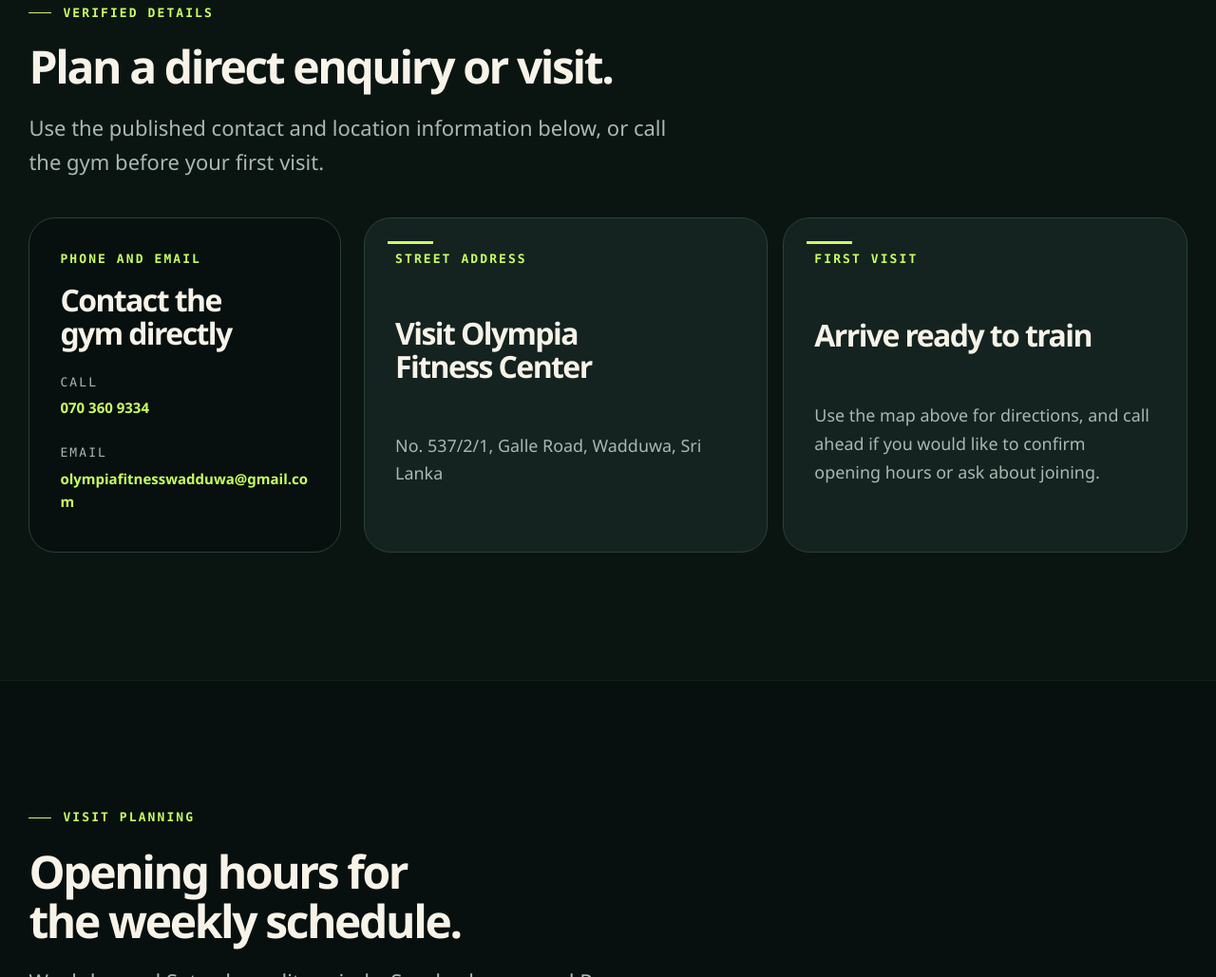
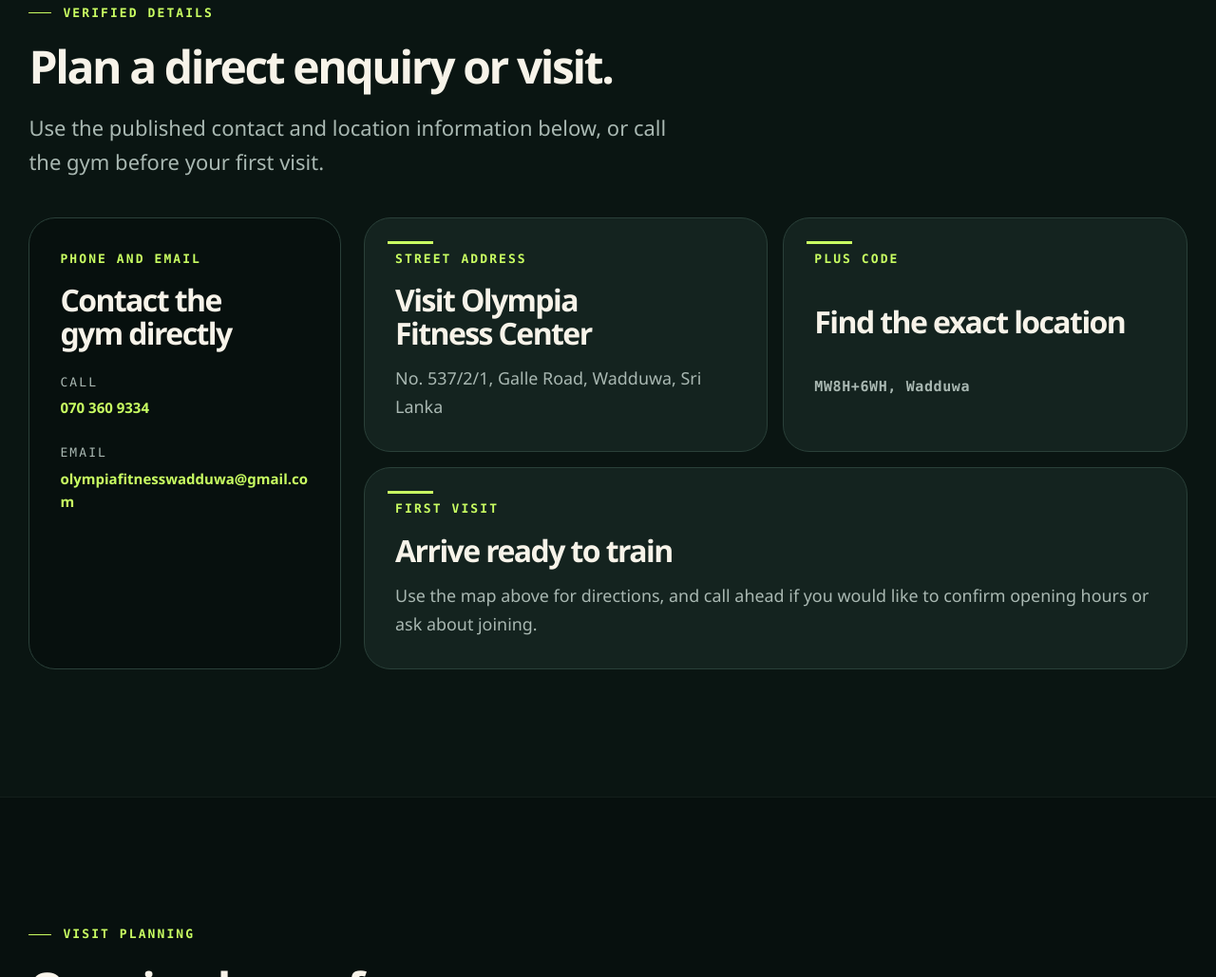
Before and after one commit to Sankalpa-KMCP/olympia-fitness-center, an Astro site: page /contact in a window 1280 px wide. Shown: the part 2996-4025 px from the top of the page at 95% size. Built offline with nearby package versions, Linux system fonts and the light colour scheme; Astro itself is replaced by a stand-in of ours.

Commit message:
feat(contact): surface Plus Code in visit details

```diff
--- a/src/components/contact/VisitDetails.astro
+++ b/src/components/contact/VisitDetails.astro
@@ -11,6 +11,12 @@ import { businessAddress, businessIdentity } from "../../data/business";
         businessAddress.country
       }
     </address>
+  </article>
+
+  <article aria-labelledby="plus-code-heading">
+    <p>Plus Code</p>
+    <h3 id="plus-code-heading">Find the exact location</h3>
+    <span class="visit-details__plus-code">{businessAddress.plusCode}</span>
   </article>
 
   <article aria-labelledby="arrival-heading">
@@ -69,6 +75,13 @@ import { businessAddress, businessIdentity } from "../../data/business";
     font-style: normal;
   }
 
+  .visit-details__plus-code {
+    font-family: var(--font-mono);
+    font-size: var(--text-sm);
+    font-weight: 700;
+    letter-spacing: 0.04em;
+  }
+
   @media (min-width: 48rem) {
     .visit-details {
       grid-template-columns: repeat(2, minmax(0, 1fr));
@@ -77,5 +90,9 @@ import { businessAddress, businessIdentity } from "../../data/business";
     .visit-details article {
       padding: var(--space-8);
     }
+
+    .visit-details article:last-child {
+      grid-column: 1 / -1;
+    }
   }
 </style>
```
